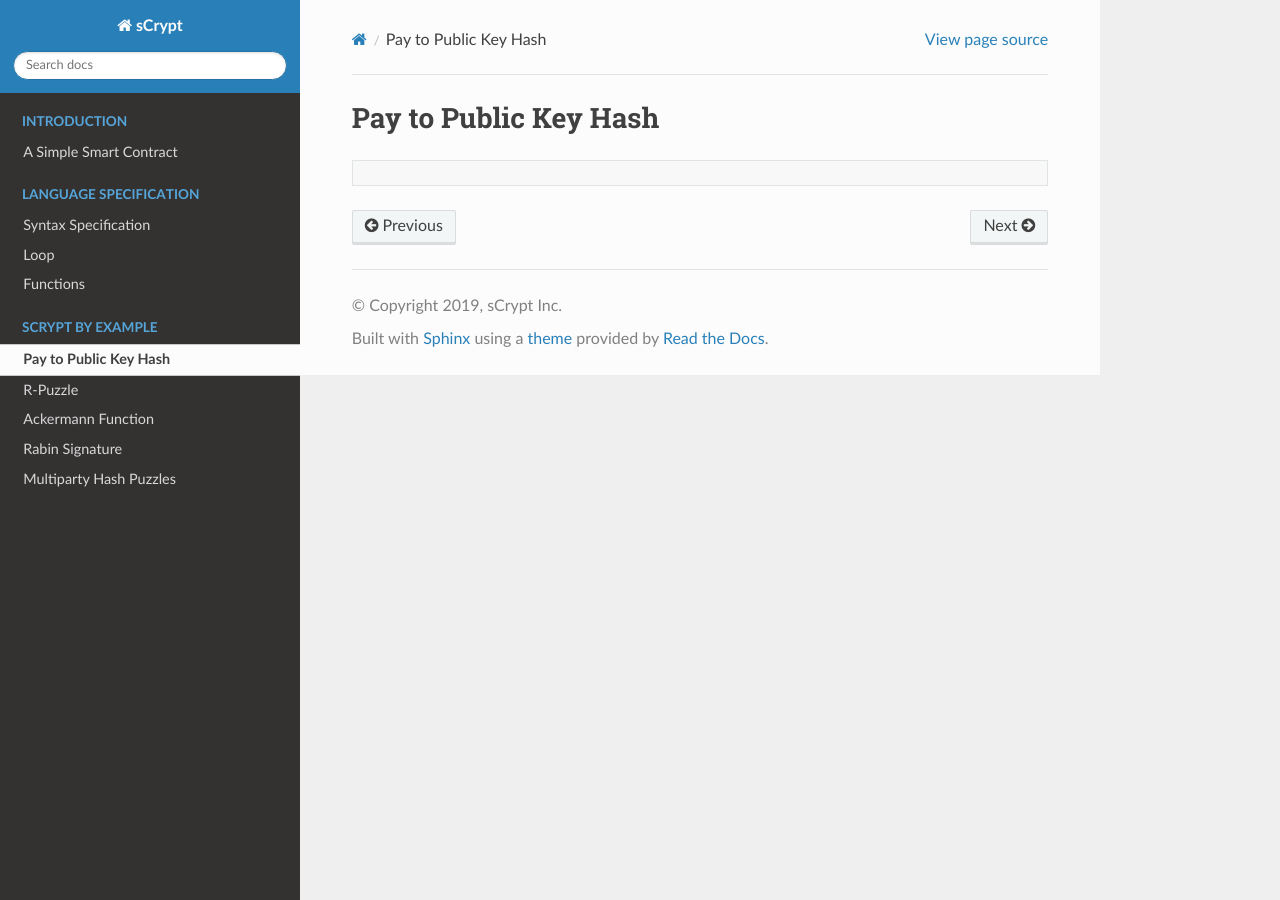
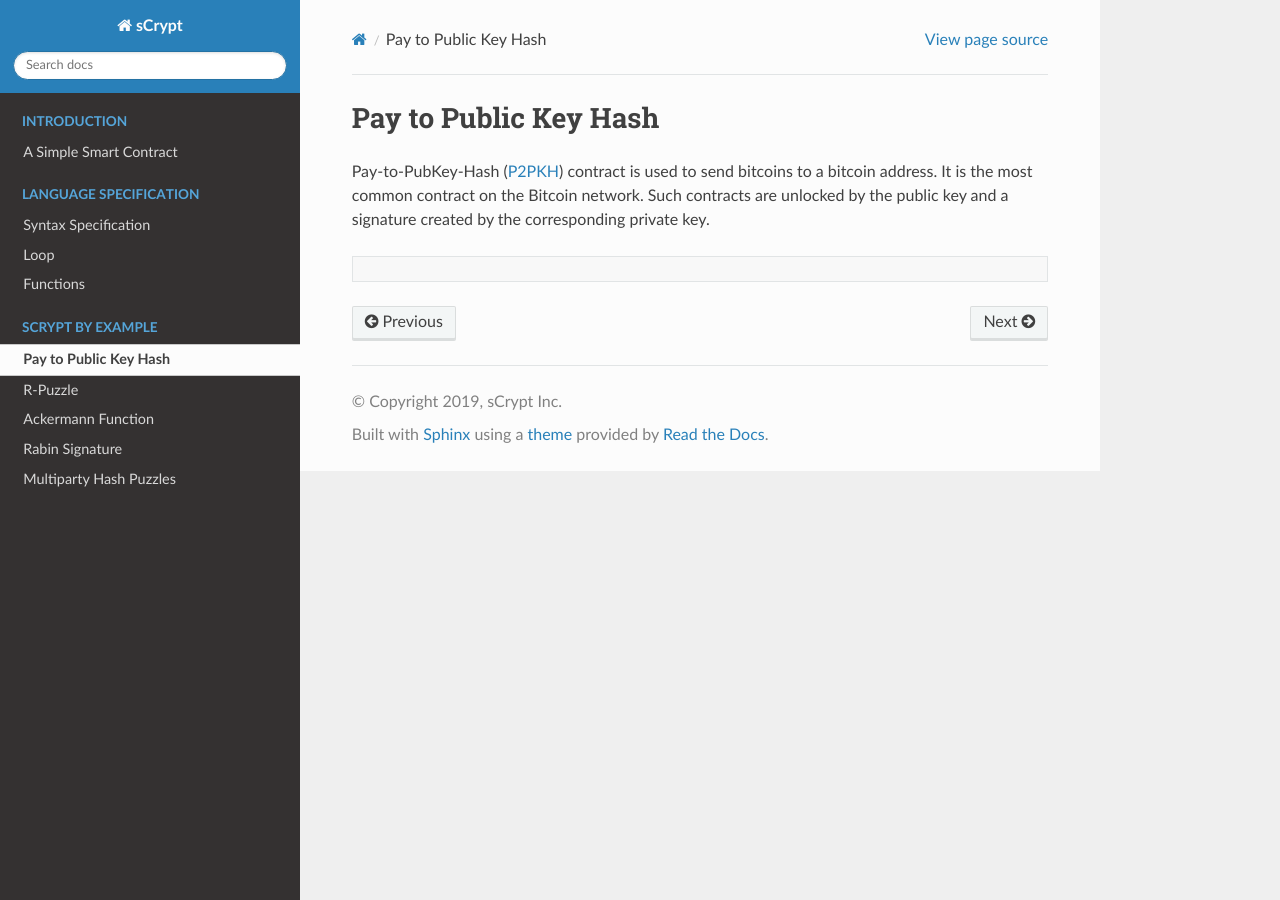
Before and after one commit to sCrypt-Inc/specification, a Sphinx documentation site: the page built from docs/p2pkh.rst, in a window 1280 px wide. Built offline with Sphinx 7.4.7 and the Read the Docs theme 2.0.0, drawn with Linux system fonts in a browser that asks for light colours.

Commit message:
add p2pkh explantion. closes #3

```diff
--- a/docs/p2pkh.rst
+++ b/docs/p2pkh.rst
@@ -1,6 +1,8 @@
 ======================
 Pay to Public Key Hash
 ======================
+Pay-to-PubKey-Hash (`P2PKH <https://learnmeabitcoin.com/guide/p2pkh>`_) contract is used to send bitcoins to a bitcoin address. It is the most common contract on the Bitcoin network.
+Such contracts are unlocked by the public key and a signature created by the corresponding private key.
 
 .. code-block:: solidity
 
```
